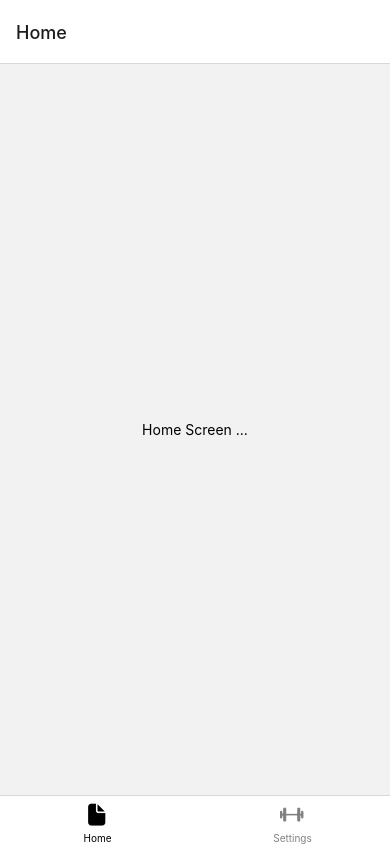
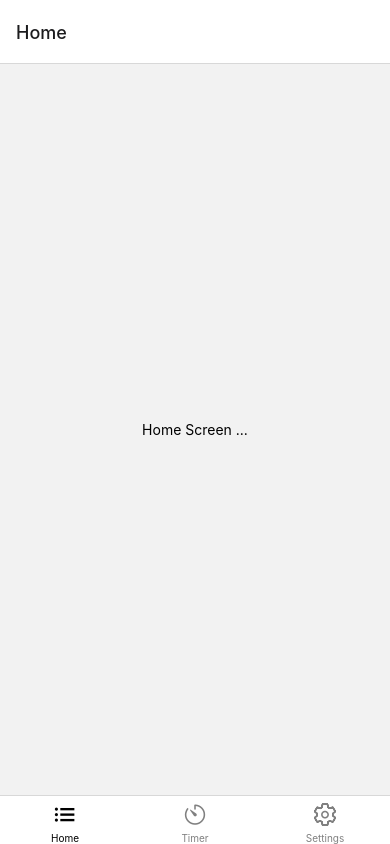
Before and after one commit to marcterradas/timers-exercises-series, a React Native app: screen / in a window 390 px wide. Built offline with nearby package versions, Linux system fonts and the light colour scheme.

Commit message:
update pages

```diff
--- a/App.jsx
+++ b/App.jsx
@@ -1,14 +1,14 @@
 import React from "react";
 import { NavigationContainer } from "@react-navigation/native";
 
-import Footer from "./components/Footer";
+import Footer from "./components/layout/Footer";
 
-function App() {
+const App = () => {
   return (
     <NavigationContainer>
       <Footer />
     </NavigationContainer>
   );
-}
+};
 
 export default App;
--- a/components/Footer.jsx
+++ b/components/layout/Footer.jsx
@@ -5,23 +5,31 @@ import { View, Text } from "react-native";
 
 const Tab = createBottomTabNavigator();
 
-function HomeScreen() {
+const HomeScreen = () => {
   return (
     <View style={{ flex: 1, alignItems: "center", justifyContent: "center" }}>
       <Text>Home Screen ...</Text>
     </View>
   );
-}
+};
 
-function SettingsScreen() {
+const TimerScreen = () => {
+  return (
+    <View style={{ flex: 1, alignItems: "center", justifyContent: "center" }}>
+      <Text>Timer Screen ...</Text>
+    </View>
+  );
+};
+
+const SettingsScreen = () => {
   return (
     <View style={{ flex: 1, alignItems: "center", justifyContent: "center" }}>
       <Text>Settings Screen ...</Text>
     </View>
   );
-}
+};
 
-function Footer() {
+const Footer = () => {
   return (
     <Tab.Navigator
       screenOptions={({ route }) => ({
@@ -30,10 +38,13 @@ function Footer() {
 
           switch (route.name) {
             case "Home":
-              iconName = focused ? "document" : "document-outline";
+              iconName = focused ? "list" : "list-outline";
+              break;
+            case "Timer":
+              iconName = focused ? "timer" : "timer-outline";
               break;
             case "Settings":
-              iconName = focused ? "barbell" : "barbell-outline";
+              iconName = focused ? "settings" : "settings-outline";
               break;
           }
 
@@ -44,9 +55,10 @@ function Footer() {
       })}
     >
       <Tab.Screen name="Home" component={HomeScreen} />
+      <Tab.Screen name="Timer" component={TimerScreen} />
       <Tab.Screen name="Settings" component={SettingsScreen} />
     </Tab.Navigator>
   );
-}
+};
 
 export default Footer;
```
